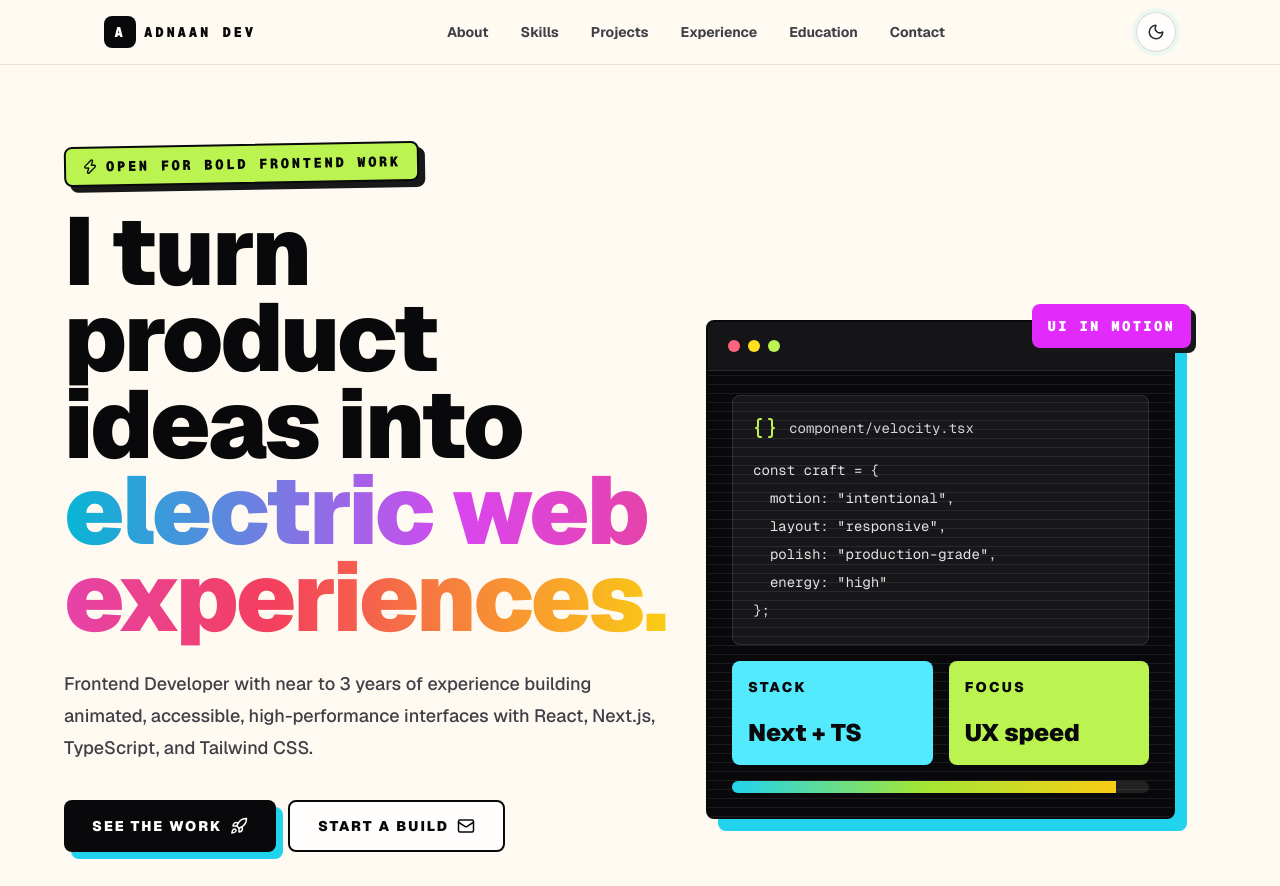
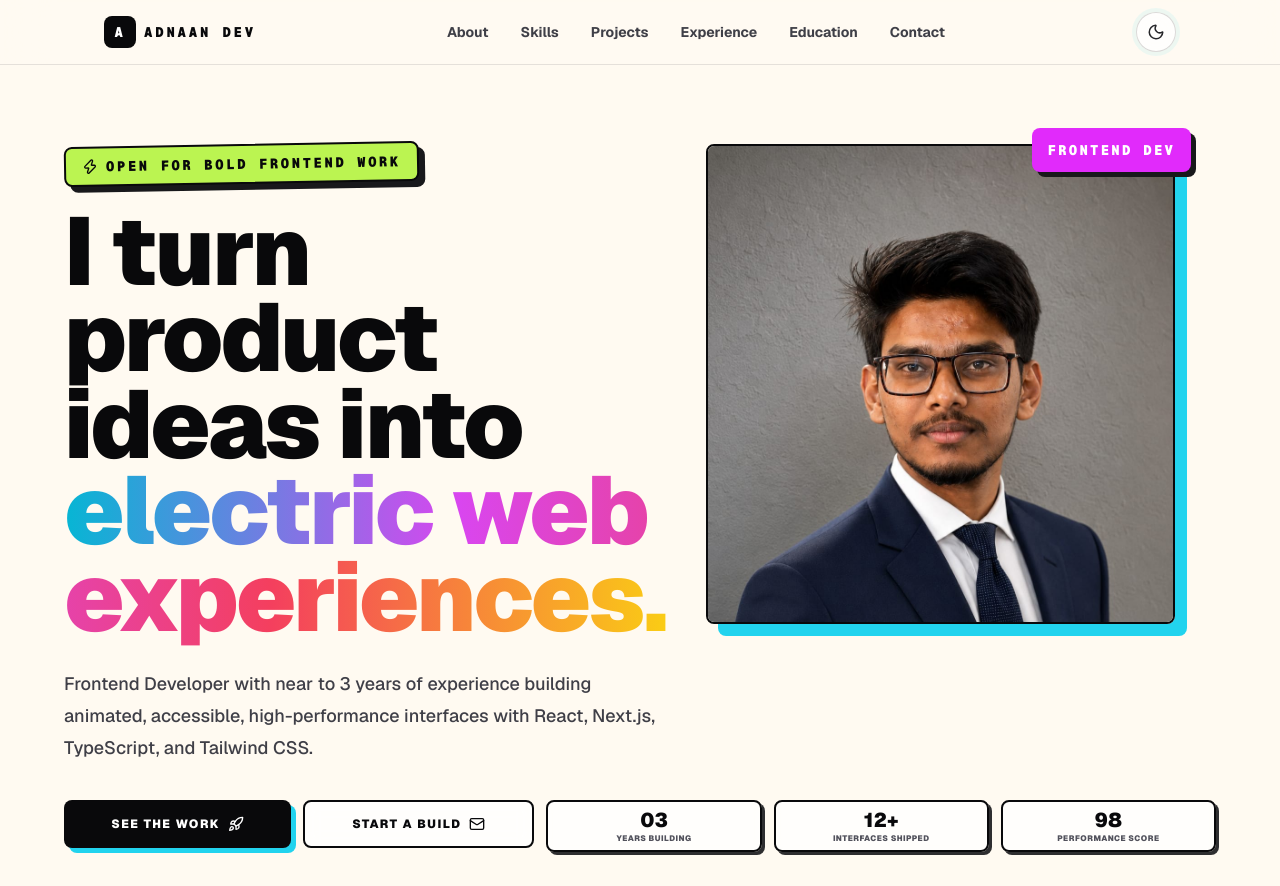
Before and after one commit to tareeqadnaan806/my-portfolio, a Next.js app: page / in a window 1280 px wide. Shown: the top 886 px of the page. Built offline with nearby package versions, Linux system fonts and the light colour scheme.

Commit message:
refactor: replace hero preview component with personal image and reorganize section layout

```diff
--- a/src/app/page.tsx
+++ b/src/app/page.tsx
@@ -60,11 +60,12 @@ export default function Home() {
         id="hero"
         className="relative px-5 pt-28 pb-14 sm:px-8 sm:pt-36 lg:px-10 lg:pb-20"
       >
-        <div className="mx-auto grid max-w-6xl items-center gap-10 lg:grid-cols-[1.08fr_0.92fr]">
+        <div className="mx-auto grid max-w-6xl items-start gap-10 lg:grid-cols-[1.08fr_0.92fr]">
           <motion.div
             initial={{ opacity: 0, y: 32 }}
             animate={{ opacity: 1, y: 0 }}
             transition={{ duration: 0.65, ease: "easeOut" }}
+            className="order-2 lg:order-1"
           >
             <div className="mb-6 inline-flex -rotate-1 items-center gap-2 rounded-lg border-2 border-zinc-950 bg-lime-300 px-4 py-2 font-mono text-sm font-black uppercase tracking-[0.18em] text-zinc-950 shadow-[6px_6px_0_#18181b] dark:border-white dark:shadow-[6px_6px_0_#22d3ee]">
               <Zap size={16} />
@@ -81,99 +82,54 @@ export default function Home() {
               experience building animated, accessible, high-performance
               interfaces with React, Next.js, TypeScript, and Tailwind CSS.
             </p>
-            <div className="mt-9 flex flex-col gap-3 sm:flex-row">
+
+          </motion.div>
+          <motion.div
+            initial={{ opacity: 0, rotate: 3, scale: 0.94 }}
+            animate={{ opacity: 1, rotate: 0, scale: 1 }}
+            transition={{ duration: 0.72, delay: 0.1, ease: "easeOut" }}
+            className="order-1 lg:order-2 relative h-[480px] w-full"
+          >
+            <div className="absolute -right-4 -top-4 hidden rounded-lg bg-fuchsia-500 px-4 py-3 font-mono text-sm font-black uppercase tracking-[0.16em] text-white shadow-[5px_5px_0_#18181b] sm:block z-10">
+              Frontend Dev
+            </div>
+            <div className="relative h-full w-full overflow-hidden rounded-lg border-2 border-zinc-950 shadow-[12px_12px_0_#22d3ee] dark:border-white dark:shadow-[12px_12px_0_#d946ef]">
+              <Image
+                src="/myimage2.jpeg"
+                alt="Mohammad Tareeq Adnaan"
+                fill
+                className="object-cover object-top"
+                sizes="(max-width: 1024px) 100vw, 50vw"
+                priority
+              />
+            </div>
+          </motion.div>
+        </div>
+        <div className="mt-9 mx-auto max-w-6xl flex flex-wrap lg:flex-nowrap items-stretch gap-3 w-full">
           <a
             href="#projects"
-                className="inline-flex h-13 items-center justify-center gap-2 rounded-lg bg-zinc-950 px-7 text-sm font-black uppercase tracking-[0.14em] text-white shadow-[7px_7px_0_#22d3ee] transition hover:-translate-y-1 hover:shadow-[10px_10px_0_#d946ef] dark:bg-white dark:text-zinc-950"
+            className="inline-flex h-12 items-center justify-center gap-2 rounded-lg bg-zinc-950 px-4 text-xs font-black uppercase tracking-[0.12em] text-white shadow-[5px_5px_0_#22d3ee] transition hover:-translate-y-1 hover:shadow-[8px_8px_0_#d946ef] dark:bg-white dark:text-zinc-950 flex-1 text-center"
           >
-                See the work <Rocket size={18} />
+            See the work <Rocket size={16} />
           </a>
           <a
             href="#contact"
-                className="inline-flex h-13 items-center justify-center gap-2 rounded-lg border-2 border-zinc-950 bg-white/80 px-7 text-sm font-black uppercase tracking-[0.14em] text-zinc-950 backdrop-blur transition hover:-translate-y-1 hover:bg-lime-300 dark:border-white dark:bg-white/10 dark:text-white dark:hover:bg-fuchsia-500"
+            className="inline-flex h-12 items-center justify-center gap-2 rounded-lg border-2 border-zinc-950 bg-white/80 px-4 text-xs font-black uppercase tracking-[0.12em] text-zinc-950 backdrop-blur transition hover:-translate-y-1 hover:bg-lime-300 dark:border-white dark:bg-white/10 dark:text-white dark:hover:bg-fuchsia-500 flex-1 text-center"
           >
-                Start a build <Mail size={18} />
+            Start a build <Mail size={16} />
           </a>
-            </div>
-            <div className="mt-9 grid max-w-2xl grid-cols-3 gap-3">
+
           {stats.map(([value, label]) => (
             <div
               key={label}
-                  className="rounded-lg border-2 border-zinc-950 bg-white/75 p-4 shadow-[4px_4px_0_rgba(24,24,27,0.9)] backdrop-blur dark:border-white dark:bg-white/10 dark:shadow-[4px_4px_0_rgba(163,230,53,0.7)]"
+              className="rounded-lg border-2 border-zinc-950 bg-white/75 p-2 shadow-[3px_3px_0_rgba(24,24,27,0.9)] backdrop-blur dark:border-white dark:bg-white/10 dark:shadow-[3px_3px_0_rgba(163,230,53,0.7)] flex flex-col justify-center text-center flex-1"
             >
-                  <p className="text-3xl font-black">{value}</p>
-                  <p className="mt-1 text-xs font-bold uppercase tracking-[0.14em] text-zinc-600 dark:text-zinc-300">
+              <p className="text-xl font-black leading-none">{value}</p>
+              <p className="text-[8px] font-black uppercase tracking-[0.06em] text-zinc-600 dark:text-zinc-300 mt-1 leading-none">
                 {label}
               </p>
             </div>
           ))}
-            </div>
-          </motion.div>
-
-          <motion.div
-            initial={{ opacity: 0, rotate: 3, scale: 0.94 }}
-            animate={{ opacity: 1, rotate: 0, scale: 1 }}
-            transition={{ duration: 0.72, delay: 0.1, ease: "easeOut" }}
-            className="relative"
-          >
-            <div className="absolute -right-4 -top-4 hidden rounded-lg bg-fuchsia-500 px-4 py-3 font-mono text-sm font-black uppercase tracking-[0.16em] text-white shadow-[5px_5px_0_#18181b] sm:block">
-              UI in motion
-            </div>
-            <div className="overflow-hidden rounded-lg border-2 border-zinc-950 bg-zinc-950 text-white shadow-[12px_12px_0_#22d3ee] dark:border-white dark:shadow-[12px_12px_0_#d946ef]">
-              <div className="flex items-center justify-between border-b border-white/10 bg-white/5 px-5 py-4">
-                <div className="flex gap-2">
-                  <span className="size-3 rounded-full bg-rose-400" />
-                  <span className="size-3 rounded-full bg-yellow-300" />
-                  <span className="size-3 rounded-full bg-lime-300" />
-                </div>
-                <span className="font-mono text-xs uppercase tracking-[0.2em] text-cyan-200">
-                  live-preview
-                </span>
-              </div>
-              <div className="scanline relative p-5 sm:p-6">
-                <div className="grid gap-4">
-                  <div className="rounded-lg border border-white/10 bg-white/[0.06] p-5">
-                    <div className="mb-4 flex items-center gap-3">
-                      <Braces className="text-lime-300" />
-                      <p className="font-mono text-sm text-zinc-300">
-                        component/velocity.tsx
-                      </p>
-                    </div>
-                    <pre className="overflow-hidden text-sm leading-7 text-zinc-200">
-                      <code>{`const craft = {
-  motion: "intentional",
-  layout: "responsive",
-  polish: "production-grade",
-  energy: "high"
-};`}</code>
-                    </pre>
-                  </div>
-                  <div className="grid grid-cols-2 gap-4">
-                    <div className="rounded-lg bg-cyan-300 p-4 text-zinc-950">
-                      <p className="text-sm font-black uppercase tracking-[0.16em]">
-                        Stack
-                      </p>
-                      <p className="mt-5 text-2xl font-black">Next + TS</p>
-                    </div>
-                    <div className="rounded-lg bg-lime-300 p-4 text-zinc-950">
-                      <p className="text-sm font-black uppercase tracking-[0.16em]">
-                        Focus
-                      </p>
-                      <p className="mt-5 text-2xl font-black">UX speed</p>
-                    </div>
-                  </div>
-                  <div className="h-3 overflow-hidden rounded-full bg-white/10">
-                    <motion.div
-                      initial={{ width: "18%" }}
-                      animate={{ width: "92%" }}
-                      transition={{ duration: 1.2, delay: 0.6, ease: "easeOut" }}
-                      className="h-full bg-[linear-gradient(90deg,#22d3ee,#a3e635,#facc15)]"
-                    />
-                  </div>
-                </div>
-              </div>
-            </div>
-          </motion.div>
         </div>
       </section>
 
```
Also changed, not shown: public/myimage2.jpeg (added). Lines whose indentation alone changed are shown as unchanged.
